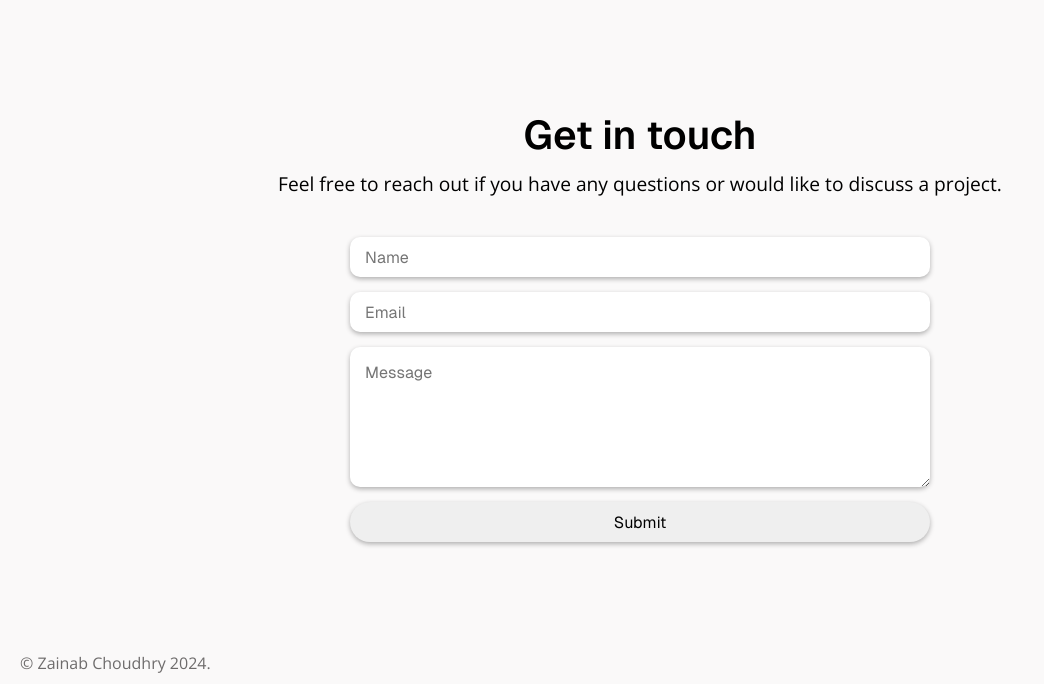
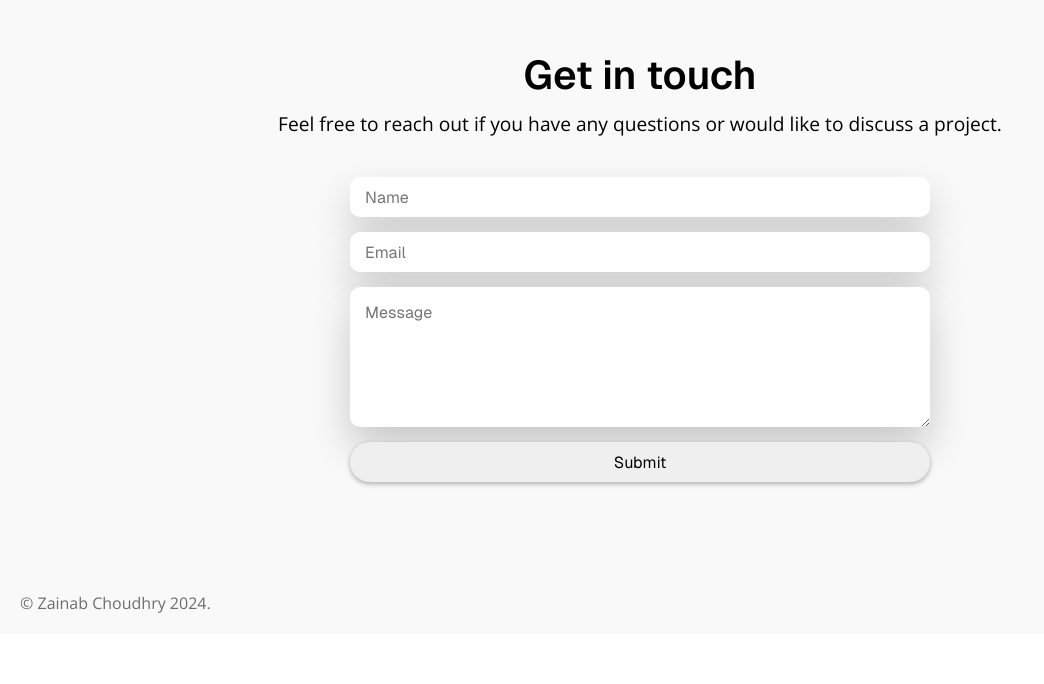
Before and after one commit to zainabch123/updated-portfolio-react-app, a React (Vite) app: page / in a window 1280 px wide. Shown: the part 3496-4180 px from the top of the page, without its empty margins (0-1044 px from the left). After the commit the page ends 4130 px from the top, so only its background shows below. Built offline with nearby package versions, Linux system fonts and the light colour scheme.

Commit message:
Updated shadows for all sections

```diff
--- a/src/Contact/contact.css
+++ b/src/Contact/contact.css
@@ -20,6 +20,7 @@
   gap: 15px;
   margin-top: 30px;
   justify-items: center;
+
 }
 
 .contact-section input,
@@ -29,7 +30,7 @@
   padding: 15px;
   font-size: 1rem;
   border: none;
-    box-shadow: 0 2px 5px rgba(0, 0, 0, 0.3);
+  box-shadow: 0px 20px 40px rgba(0, 0, 0, 0.2);
 
 }
 
--- a/src/Nav-Bar/navBar.css
+++ b/src/Nav-Bar/navBar.css
@@ -7,7 +7,6 @@
   text-align: start;
   background-color: #E6E6FA;
   padding: 15px 0;
-
 }
 
 .nav-buttons {
@@ -47,6 +46,7 @@
   padding: 10px 10px;
   text-decoration: none;
   color: black;
+
 }
 .nav-links *:hover {
   background-color: rgba(175, 175, 175, 0.25);
--- a/src/Skills/skills.css
+++ b/src/Skills/skills.css
@@ -5,7 +5,7 @@
   max-width: 1280px;
   width: 100%;
   margin: 0 auto;
-  margin-bottom: 120px;
+  margin-bottom: 60px;
 }
 
 .skills-section .title {
```
Also changed, not shown: src/index.css (line endings or trailing spaces).
